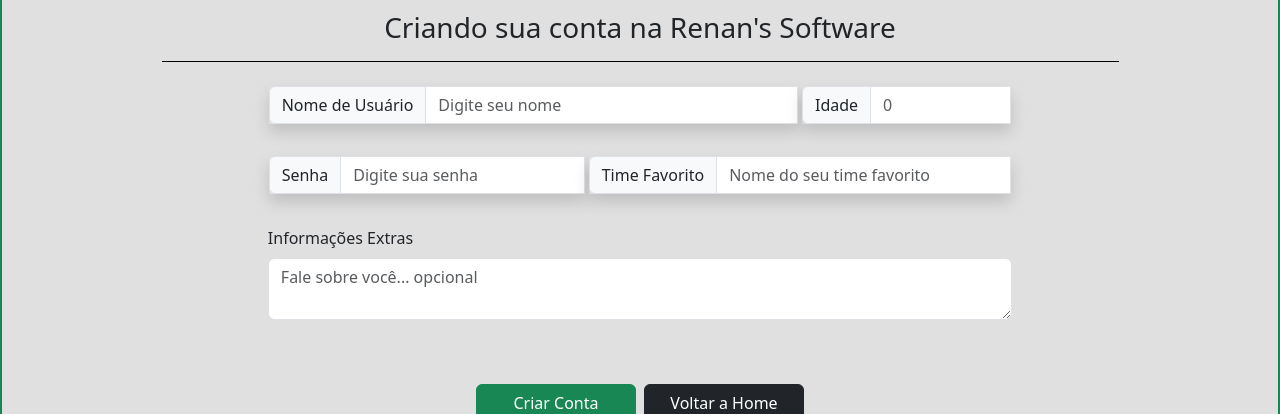
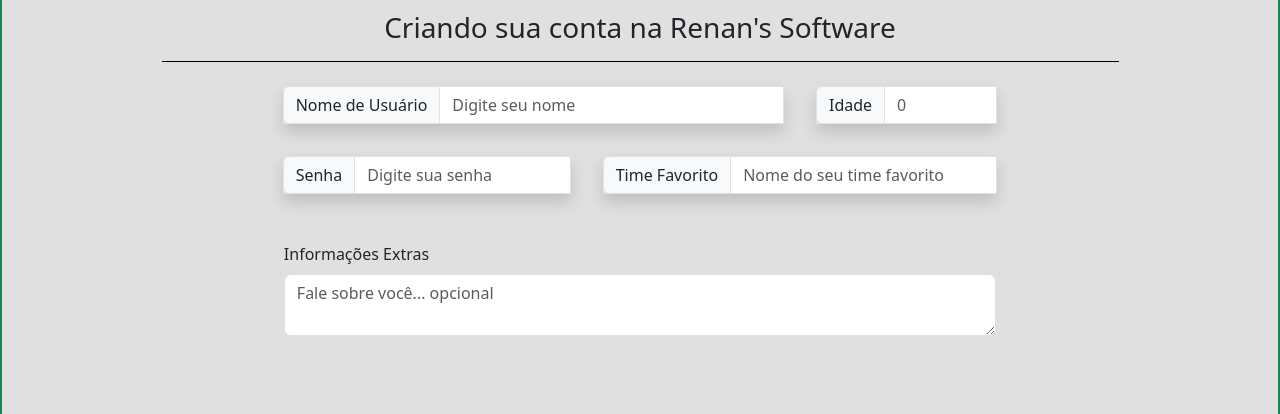
Before and after one commit to G-Aleixo/redis-employee-site, a React (Vite) app in the folder site/: page / in a window 1280 px wide. Both pictures are taken after a click on the button "Criar Conta". Shown: the part 154-568 px from the top of the page. Built offline with nearby package versions, Linux system fonts and the light colour scheme.

Commit message:
Try: "there was a try of making the login page correctly"

```diff
--- a/site/src/components/CreateAccount.jsx
+++ b/site/src/components/CreateAccount.jsx
@@ -61,7 +61,7 @@
         </div>
 
         <div className="row justify-content-center g-1">
-          <div className="col-md-5 py-3">
+          <div className="col-md-5 p-3">
             <div className="input-group shadow">
               <span className="input-group-text" id="basic-addon1">Nome de Usuário</span>
               <input type="text" className="form-control" name="username" placeholder="Digite seu nome"
@@ -74,7 +74,7 @@
             </div>
           </div>
 
-          <div className="col-md-2 py-3">
+          <div className="col-md-2 p-3">
             <div className="input-group shadow">
               <span className="input-group-text" id="basic-addon2">Idade</span>
               <input type="number" className="form-control" name="age" placeholder={0} min={0} max={100}
@@ -89,7 +89,7 @@
         </div>
 
         <div className="row justify-content-center g-1">
-          <div className="col-md-3 py-3">
+          <div className="col-md-3 p-3">
             <div className="input-group shadow">
               <span className="input-group-text" id="basic-addon2">Senha</span>
               <input type="password" className="form-control" name="password" placeholder="Digite sua senha"
@@ -102,7 +102,7 @@
             </div>
           </div>
 
-          <div className="col-md-4 py-3">
+          <div className="col-md-4 p-3">
             <div className="input-group shadow">
               <span className="input-group-text" id="basic-addon2">Time Favorito</span>
               <input className="form-control" name="favorite_team" list="datalistOptions" placeholder="Nome do seu time favorito"
@@ -119,7 +119,7 @@
         </div>
 
         <div className="row justify-content-center pb-5 pt-3 g-0">
-          <div className="col-md-7">
+          <div className="col-md-7 p-3">
             <div className="mb-3">
               <label htmlFor="floatingTextarea" className="form-label">Informações Extras</label>
               <textarea className="form-control" name="information" id="floatingTextarea" aria-label="Withtextarea" placeholder="Fale sobre você... opcional"
--- a/site/src/components/Login.jsx
+++ b/site/src/components/Login.jsx
@@ -79,9 +79,9 @@
         </div>
 
         <div className="row justify-content-center g-0">
-          <div className="col-md-6 py-3">
+          <div className="col-md-6 p-3">
             <div className="input-group shadow">
-              <span className="input-group-text" id="basic-addon1">Nome de Usuário</span>
+              <span className="input-group-text" id="basic-addon1" style={{width : '10ex'}}>Usuário</span>
               <input type="text" className="form-control" name="username" placeholder="Digite seu nome" onChange={e => setName(e.target.value)} required></input>
               <div className="invalid-feedback">
                 Insira um Nome Válido
@@ -91,9 +91,9 @@
         </div>
 
         <div className="row justify-content-center g-0">
-          <div className="col-md-6 py-3">
+          <div className="col-md-6 p-3">
             <div className="input-group shadow">
-              <span className="input-group-text" id="basic-addon2">Senha</span>
+              <span className="input-group-text" id="basic-addon2" style={{width : '10ex'}}>Senha</span>
               <input type="password" className="form-control" name="password" placeholder="Digite sua senha" onChange={e => setPwd(e.target.value)} required></input>
               <div className="invalid-feedback">
                 Insira uma Senha Válida
--- a/site/src/components/LoginPage.jsx
+++ b/site/src/components/LoginPage.jsx
@@ -4,7 +4,8 @@
       <div className="container-fluid p-0 border border-success border-2" id="login-area">
         <div className="row justify-content-center g-0">
           <div className="col-sm-8">
-            <div className="row justify-content-center pt-3">
+
+            <div className="row justify-content-center g-0 pt-3">
               <div className="input-group mb-3 px-0 shadow w-75 rounded">
                 <span className="input-group-text" id="basic-addon1" style={{width: '17ex'}}>ID no Sistema:</span>
                 <input type="text" className="form-control" value={response.id} aria-label="SystemId" aria-describedby="basic-addon1" readOnly/>
@@ -27,12 +28,12 @@
           </div>
 
           <div className="col-sm-4 d-flex align-items-center justify-content-center border-start border-bottom border-dark-subtle ">
-            <img src={renanImg} alt="" className="img-fluid w-50 rounded-circle"/>
+            <img src={renanImg} alt="" className="img-fluid w-50 rounded-circle d-none d-sm-block"/>
           </div>
         </div>
 
         <div className="row justify-content-center pt-3 g-0">
-          <div className="col-sm-10 px-0 rounded">
+          <div className="col-sm-10 px-3 rounded">
             <div className="input-group mb-3 shadow rounded">
               <span className="input-group-text" id="basic-addon4" style={{width: '17ex'}}>Time Favorito:</span>
               <input type="text" className="form-control" value={response.favTeam} aria-label="userTeam" aria-describedby="basic-addon4" readOnly/>
@@ -42,7 +43,7 @@
 
         {response.information &&
           <div className="row justify-content-center pt-3">
-            <div className="col-sm-10 px-0">
+            <div className="col-sm-10 px-3">
               <div className="form-floating shadow rounded">
                 <textarea className="form-control" placeholder="Leave a comment here" id="floatingTextarea" readOnly value={response.information}></textarea>
                 <label htmlFor="floatingTextarea">Sobre você:</label>
@@ -51,10 +52,10 @@
           </div>
         }
 
-        <div className="row justify-content-center">
+        <div className="row justify-content-center pt-3">
           <div className="col-sm-10 px-0">
             <div className="input-group mb-3 shadow rounded">
-              <span className="input-group-text" id="basic-addon5" style={{width: '17ex'}}>Ultimo acesso:</span>
+              <span className="input-group-text" id="basic-addon5" style={{width: '17ex'}}>Cadastro em:</span>
               <input type="text" className="form-control" value={response.joinedOn ? " " + new Date(response.joinedOn.replace(" ", "T") + "Z").toLocaleString("pt-BR", { timeZone: "America/Sao_Paulo" }) : "Indefinido"} aria-label="lastAccess" aria-describedby="basic-addon5" readOnly/>
             </div>
           </div>
```
